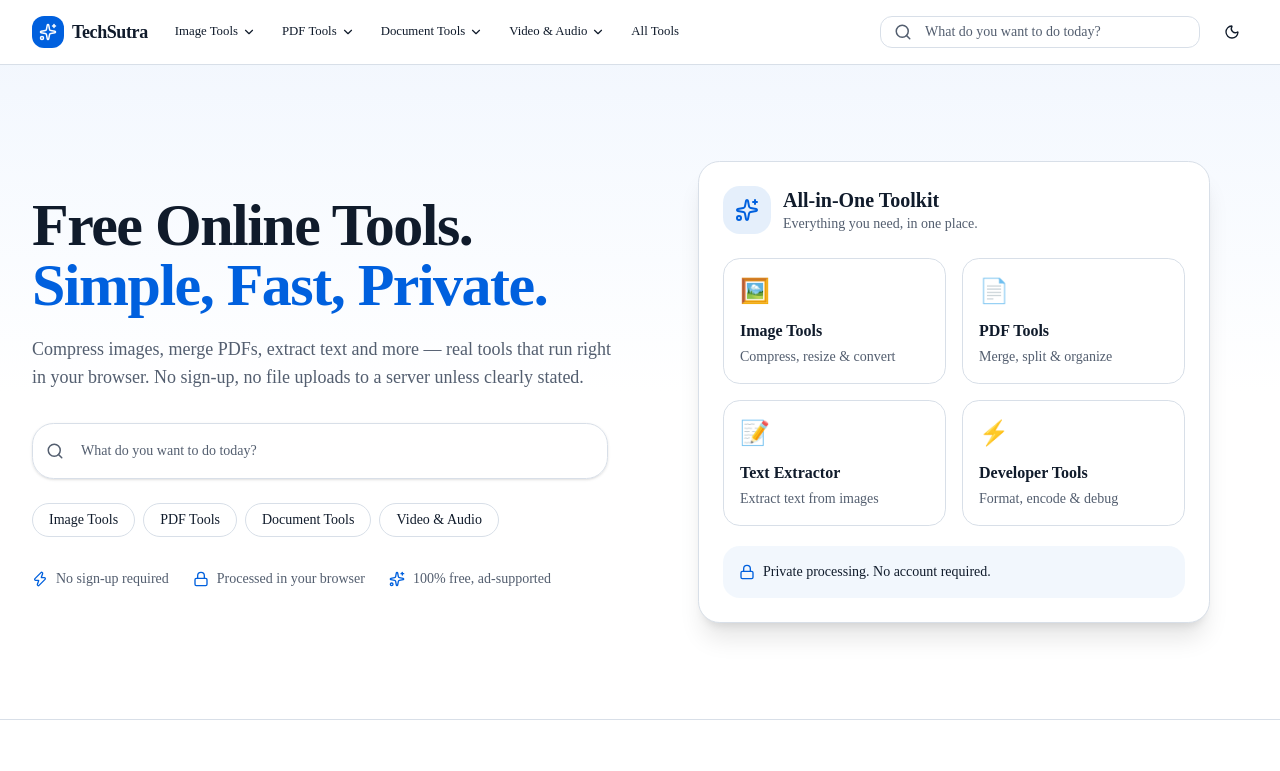
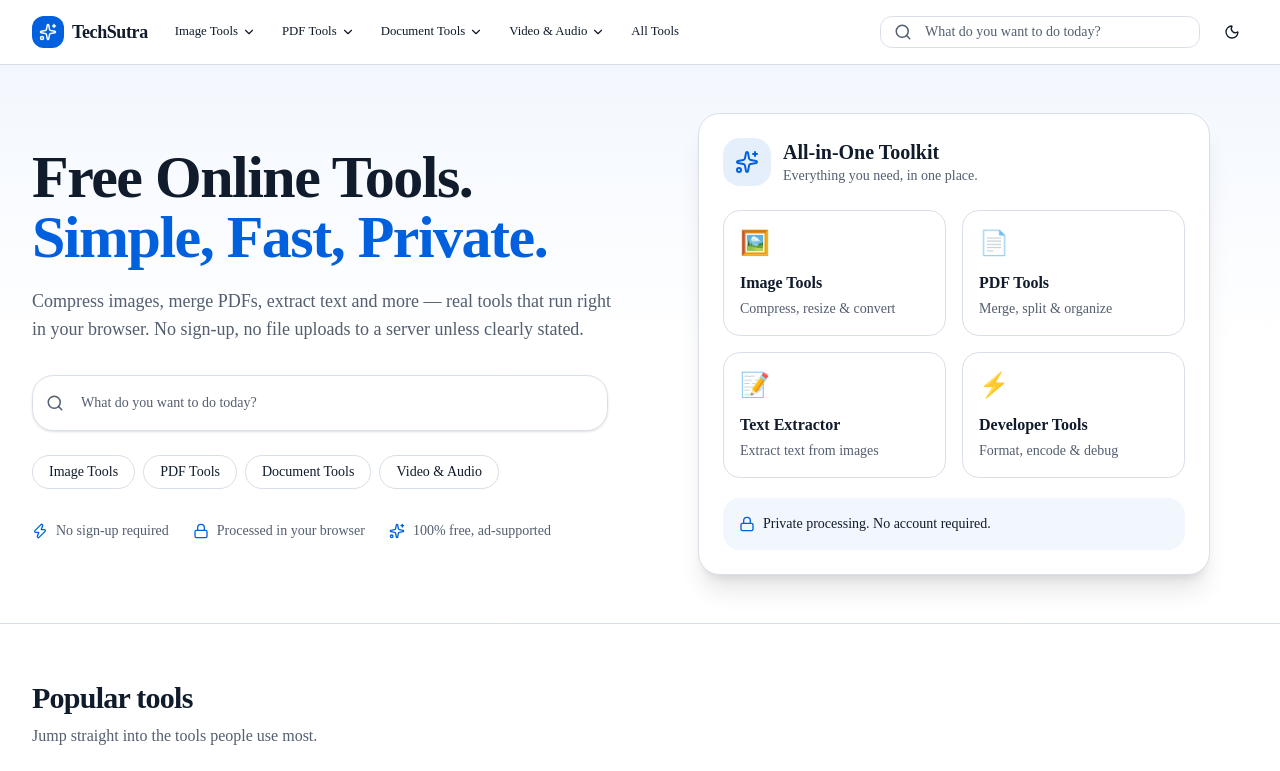
Before and after one commit to Avinash77068/webTechAvi, a Next.js app: page / in a window 1280 px wide. Shown: the top 771 px of the page. Built offline with nearby package versions, Linux system fonts and the light colour scheme.

Commit message:
codeco miited fote taeeddatq g

```diff
--- a/components/home/hero.tsx
+++ b/components/home/hero.tsx
@@ -12,7 +12,7 @@ const trustPoints = [
 export function Hero() {
   return (
     <section className="relative overflow-hidden border-b border-border bg-gradient-to-b from-primary/5 via-background to-background">
-      <div className="mx-auto grid max-w-7xl items-center gap-10 px-4 py-16 sm:px-6 lg:grid-cols-2 lg:px-8 lg:py-24">
+      <div className="mx-auto grid max-w-7xl items-center gap-10 px-4 py-10 sm:px-6 lg:grid-cols-2 lg:px-8 lg:py-12">
 
         {/* Left Side */}
         <div className="text-center lg:text-left">
```
